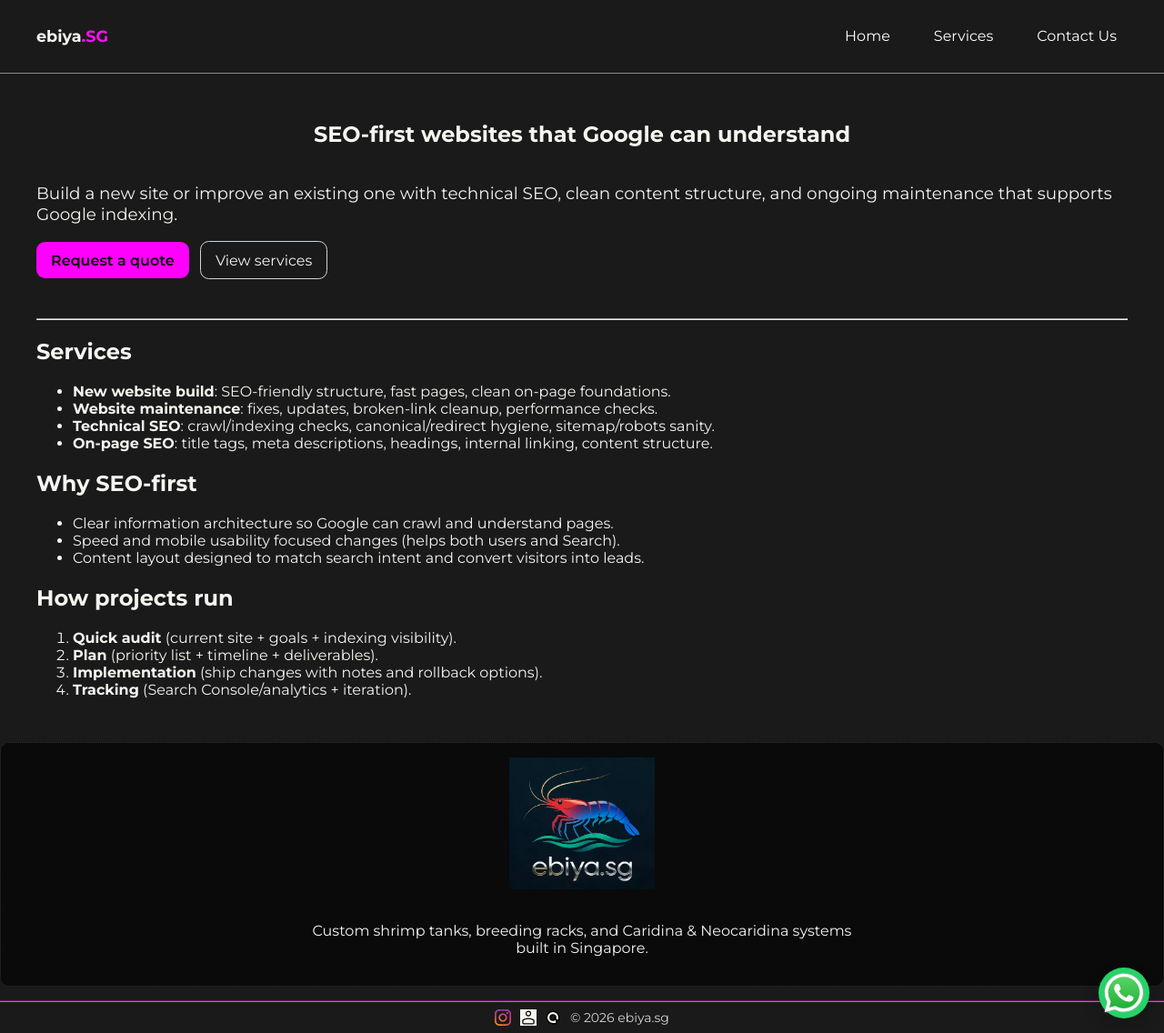
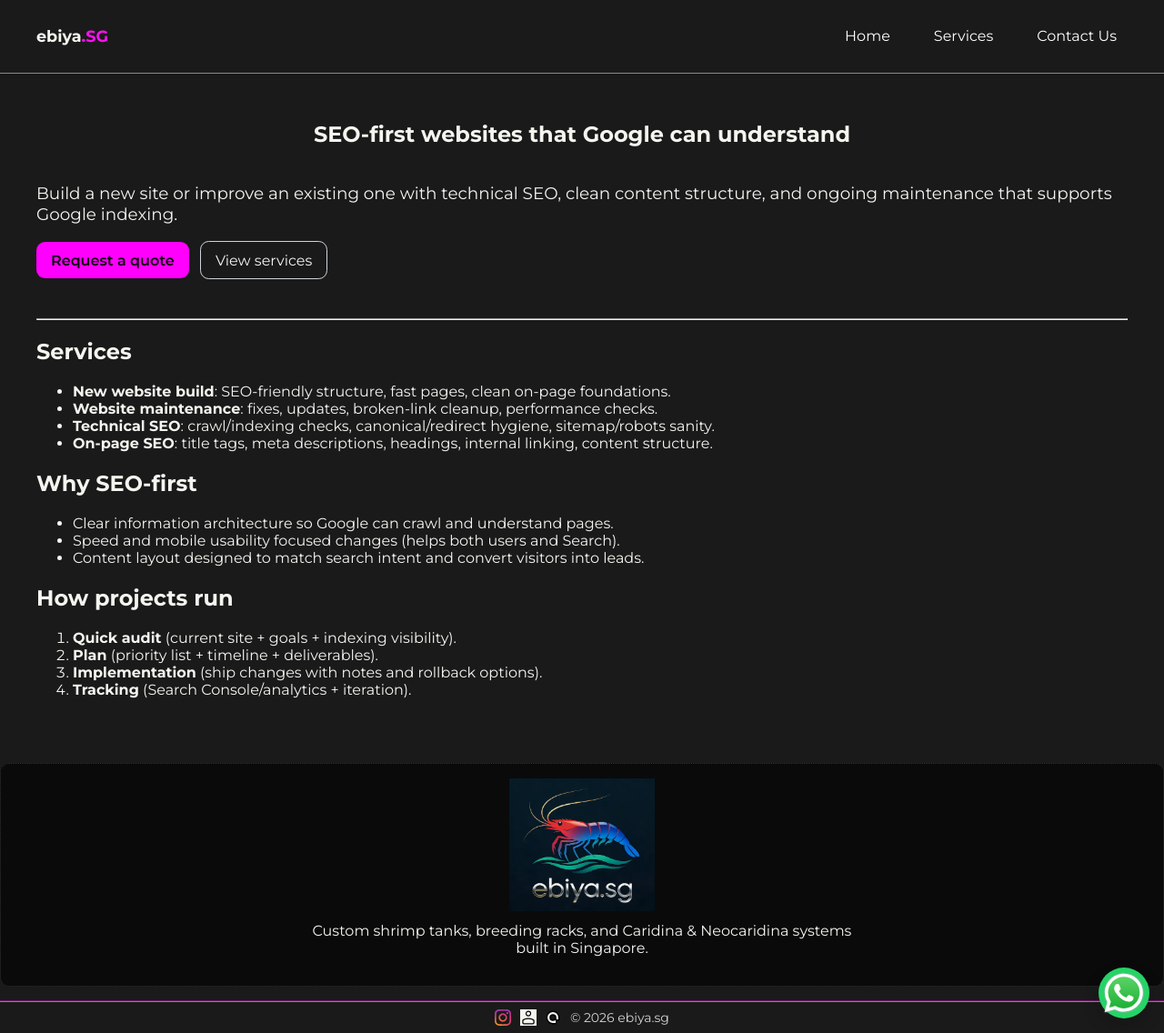
Before and after one commit to m33lucky-benny/ebiya-main, a Jekyll site: the page built from index.html, in a window 1280 px wide and 1136 px high. Shown: the whole window at 91% size. Built offline with Jekyll 4.4.1, drawn with Linux system fonts in a browser that asks for light colours.

Commit message:
Update main.scss

```diff
--- a/assets/css/main.scss
+++ b/assets/css/main.scss
@@ -228,12 +228,13 @@ body, .navbar, .navbar-brand, .nav-link {
 
   &__logo {
     width: 160px;
-    margin-bottom: 1rem;
+    margin-bottom: 0.5rem;
   }
 
   &__tagline {
     font-family: 'Montserrat', sans-serif;
     font-size: 1rem;
+    margin-top: 0; /* remove extra space if any */
     max-width: 600px;
   }
 }
```
